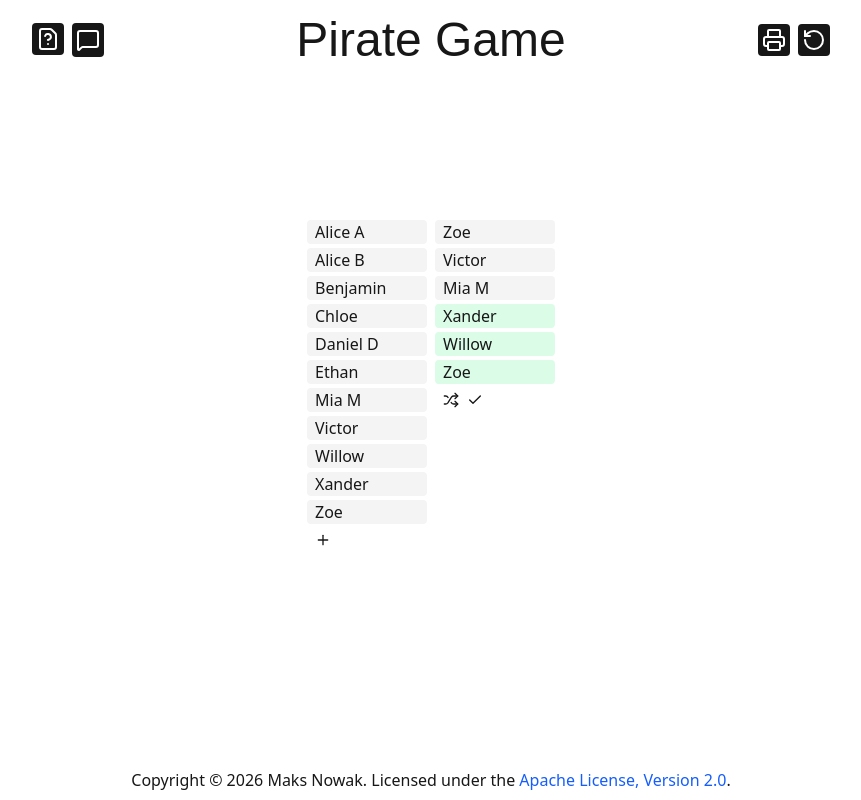
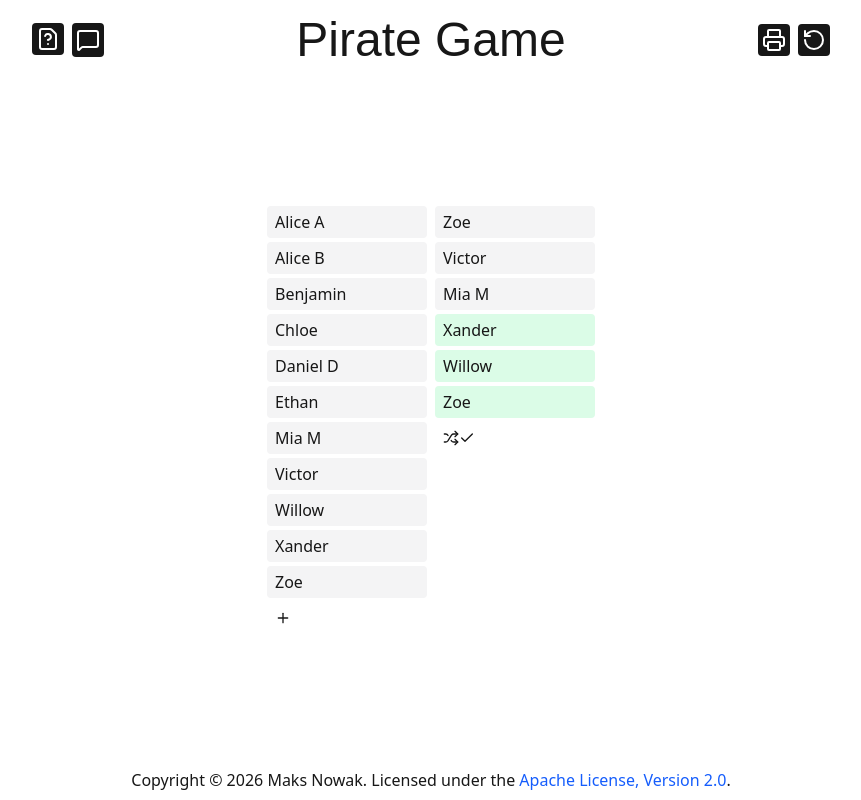
Before and after one commit to f2reninj5/Pirate-Game, a Next.js app: page /choose-queue in a window 1280 px wide. Shown: the whole page, without its empty margins (209-1070 px from the left). Built offline with nearby package versions, Linux system fonts and the light colour scheme; a web font is replaced by a local one.

Commit message:
Extract player item styling and increase its size

```diff
--- a/src/app/choose-queue/page.tsx
+++ b/src/app/choose-queue/page.tsx
@@ -66,25 +66,19 @@ function PlayerItem({ id, data }: DndPlayer) {
         ref={setNodeRef}
         style={style}
         className={cn(
-          "flex flex-row gap-2 px-2 rounded-sm w-30 cursor-grab brightness-75 opacity-50 outline-rose-500 outline-2",
+          "player-item cursor-grab brightness-75 opacity-50 outline-rose-500 outline-2",
           bg,
         )}
       >
-        <span className="text-nowrap overflow-hidden select-none invisible">
-          -
-        </span>
+        <div className="invisible">-</div>
       </div>
     );
   }
 
   if (editing) {
     return (
-      <div
-        style={style}
-        className={cn("flex flex-row gap-2 px-2 rounded-sm w-30 ", bg)}
-      >
+      <div style={style} className={cn("player-item", bg)}>
         <input
-          className="text-nowrap overflow-hidden select-none w-full"
           autoFocus
           type="text"
           value={newName}
@@ -162,14 +156,9 @@ function PlayerItem({ id, data }: DndPlayer) {
         style={style}
         {...listeners}
         {...attributes}
-        className={cn(
-          "flex flex-row gap-2 px-2 rounded-sm w-30 cursor-grab",
-          bg,
-        )}
+        className={cn("player-item cursor-grab", bg)}
       >
-        <span className="text-nowrap overflow-hidden select-none">
-          {data.player.name}
-        </span>
+        <div>{data.player.name}</div>
       </div>
     </ContextMenu>
   );
@@ -189,9 +178,9 @@ function PlayerList() {
         {players.map((p) => (
           <PlayerItem {...p} key={p.id} />
         ))}
+        <div className="player-item">
           {adding ? (
             <input
-            className="px-2 rounded-sm w-30 h-lh"
               autoFocus
               type="text"
               value={newPlayerName}
@@ -212,10 +201,11 @@ function PlayerList() {
               }}
             />
           ) : (
-          <div className="flex flex-row gap-2 px-2 rounded-sm w-30 h-lh">
+            <div>
               <InlineIconButton icon={Plus} onClick={() => setAdding(true)} />
             </div>
           )}
+        </div>
       </div>
     </Droppable>
   );
@@ -247,10 +237,12 @@ function Queue({ hoveringPlayer }: { hoveringPlayer?: DndPlayer }) {
               return <PlayerItem {...p} key={p.id} />;
             })}
             {hoveringPlayer && (
-              <div className="flex flex-row gap-2 px-2 rounded-sm w-30 h-lh bg-green-300" />
+              <div className="player-item bg-green-300">
+                <div />
+              </div>
             )}
             {stage.length > 0 && (
-              <div className="flex flex-row gap-2 px-2 rounded-sm w-30 h-lh">
+              <div className="player-item">
                 <InlineIconButton
                   icon={Shuffle}
                   onClick={chooseQueueActions.shuffleStage}
--- a/src/app/globals.css
+++ b/src/app/globals.css
@@ -38,3 +38,15 @@ button {
     height: 0;
   }
 }
+
+.player-item {
+  @apply px-2 py-1 rounded-[0.25em] w-40;
+
+  & div {
+    @apply text-nowrap overflow-hidden text-ellipsis select-none h-lh;
+  }
+
+  & input {
+    @apply text-nowrap overflow-hidden select-none w-full h-lh;
+  }
+}
```
Lines whose indentation alone changed are shown as unchanged.
